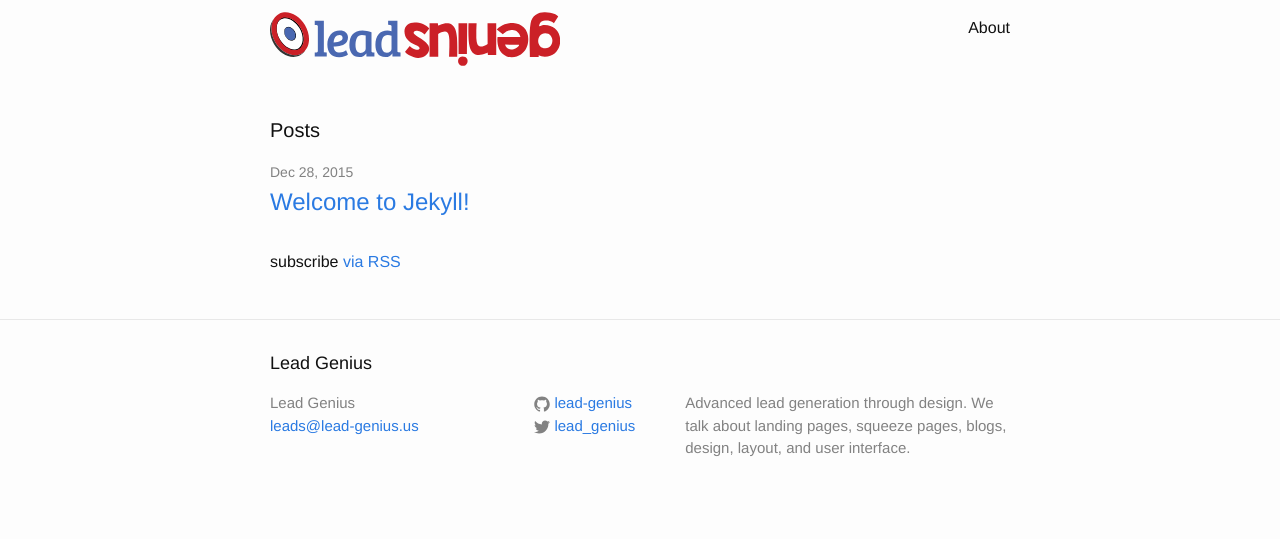
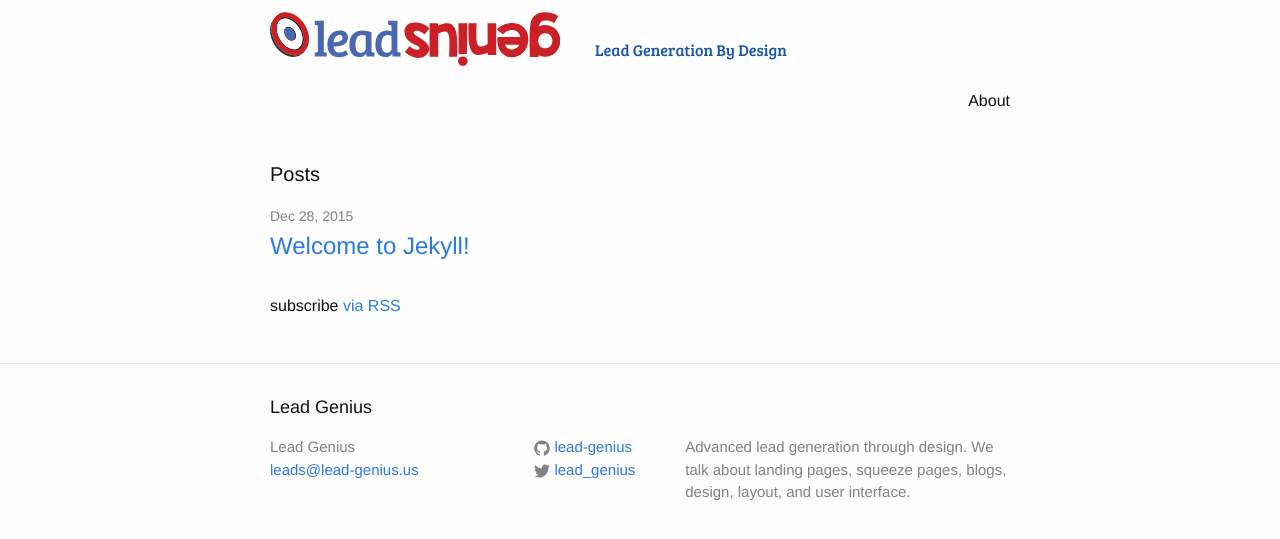
Before and after one commit to LeadGenius/lead-genius, a Jekyll site: the page built from index.html, in a window 1280 px wide. Shown: the top 539 px of the page. Built offline with Jekyll 4.4.1, drawn with Linux system fonts in a browser that asks for light colours.

```diff
--- a/_config.yml
+++ b/_config.yml
@@ -17,3 +17,7 @@
 
 # Build settings
 markdown: kramdown
+
+gems:
+- jekyll-sitemap
+- jekyll-feed
--- a/_includes/header.html
+++ b/_includes/header.html
@@ -89,6 +89,10 @@
 
     </a>
 
+    <a class="site-subtitle" href="">
+      Lead Generation By Design
+    </a>
+
     <nav class="site-nav">
       <a href="#" class="menu-icon">
         <svg viewBox="0 0 18 15">
--- a/_sass/_layout.scss
+++ b/_sass/_layout.scss
@@ -9,7 +9,7 @@
 }
 
 .site-title {
-    margin: 12px 0;
+    margin: 12px 0 0;
     float: left;
 
     &,
@@ -23,9 +23,17 @@
     }
 }
 
+.site-subtitle {
+  float: left;
+  font-size: 16px;
+  font-family: $bree-font-family;
+  margin: 38px 0 0 35px;
+}
+
 .site-nav {
     float: right;
     line-height: 56px;
+    clear: both;
 
     .menu-icon {
         display: none;
--- a/css/main.scss
+++ b/css/main.scss
@@ -3,6 +3,9 @@
 ---
 @charset "utf-8";
 
+// Google Fonts
+@import url(https://fonts.googleapis.com/css?family=Bree+Serif);
+$bree-font-family: 'Bree Serif', serif;
 
 
 // Our variables
```
